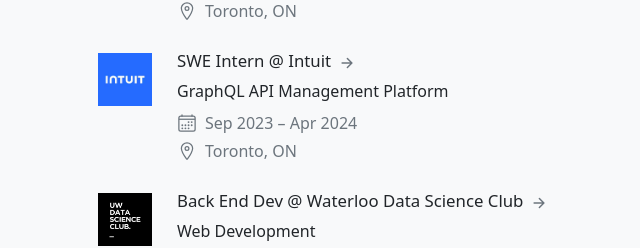
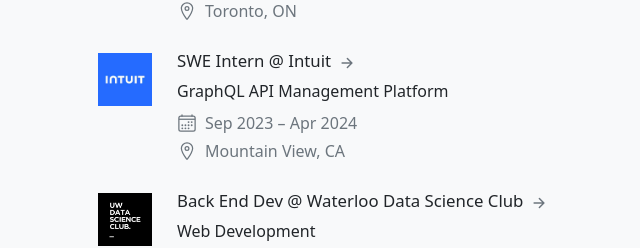
Before and after one commit to rohanxminocha/rohanxminocha.github.io, a React (Create React App) app: page / in a window 1280 px wide. Shown: the part 793-1041 px from the top of the page, without its empty margins (235-875 px from the left). Built offline with nearby package versions, Linux system fonts and the light colour scheme; no server answers.

Commit message:
major upgrade

```diff
--- a/src/App.js
+++ b/src/App.js
@@ -67,12 +67,12 @@ const dataExperience = [
         title: "Software Engineer Intern",
         titleShort: "SWE Intern",
         description: "GraphQL API Management Platform",
-        location: "Toronto, ON",
+        location: "Mountain View, CA",
         start: new Date("September 5, 2023"),
         end: new Date("April 26, 2024"),
         logo: "logo_intuit.png",
         logoScale: 0.95,
-        link: "https://www.intuit.com/ca/",
+        link: "https://www.intuit.com/",
         skills: "Python, Java, TypeScript, Groovy, Kafka, Apollo, GraphQL, Beam, Docker, Kubernetes, Jenkins, Splunk, Argo, AWS",
     },
     {
@@ -100,7 +100,7 @@ const dataExperience = [
         end: new Date("April 28, 2023"),
         logo: "logo_trustwave.png",
         logoScale: 0.95,
-        link: "https://www.trustwave.com/en-us/",
+        link: "https://www.trustwave.com/",
         skills: "Python, Go, React, Flask, Kafka, Elasticsearch, Datadog, AWS, Prometheus, Grafana",
     },
     {
```
